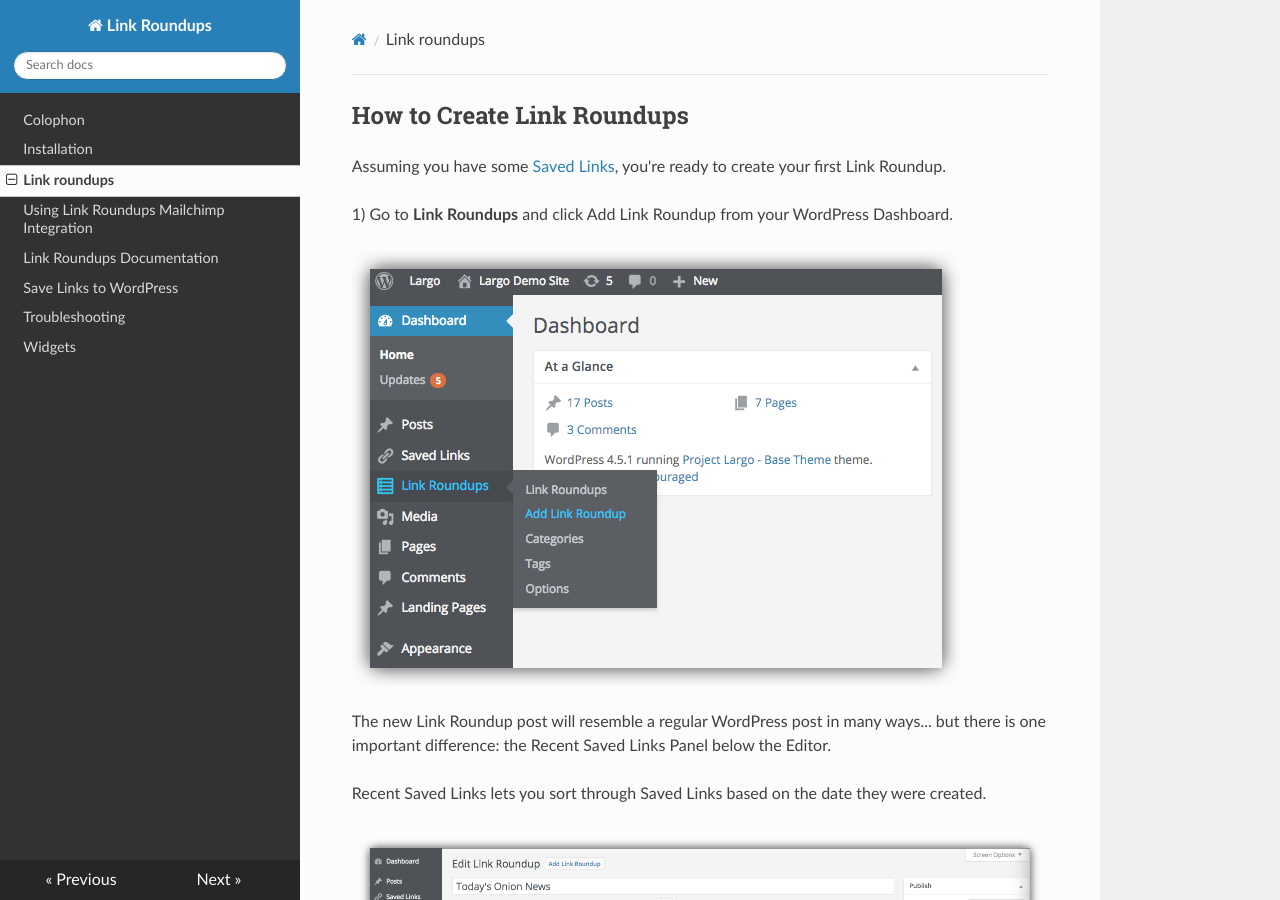
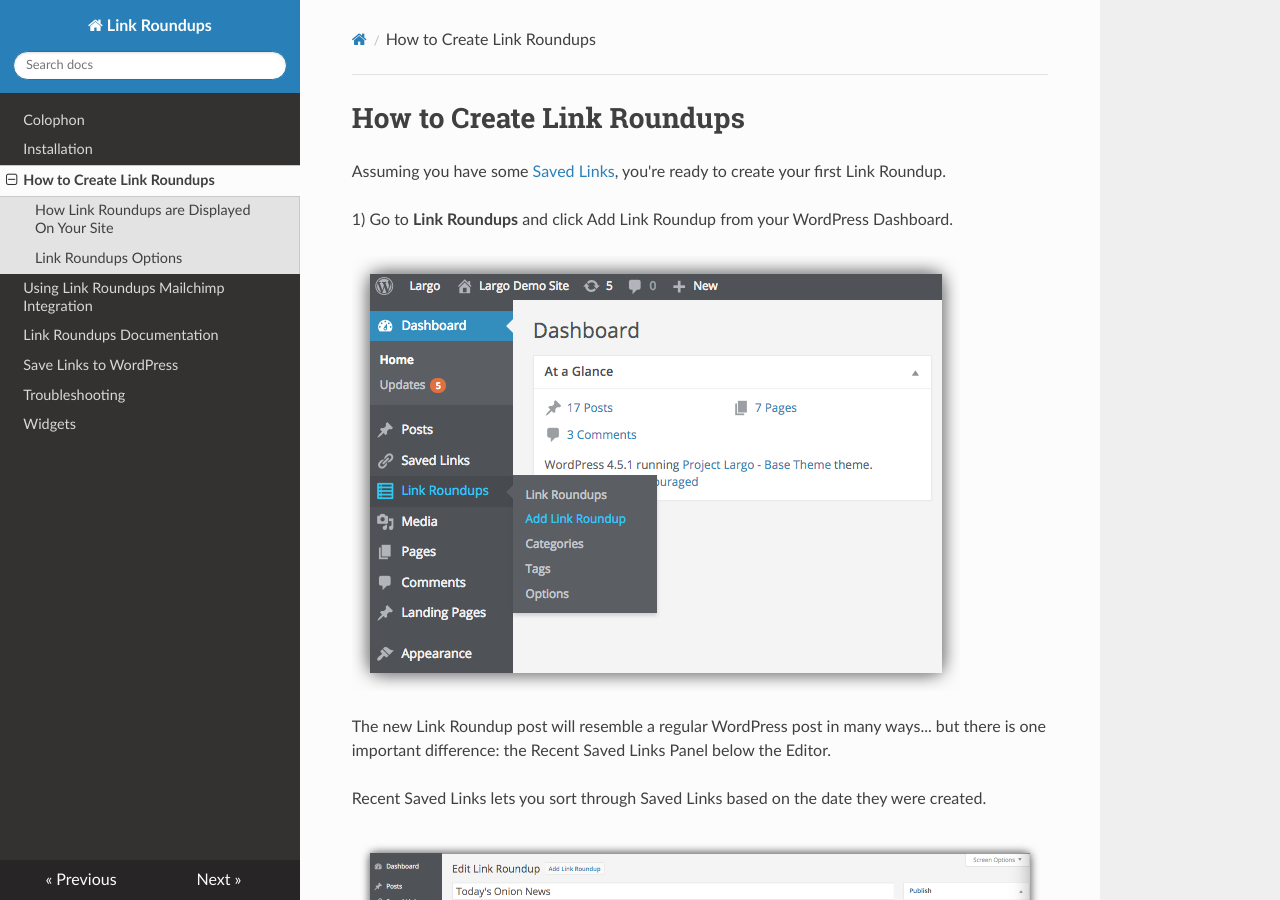
Before and after one commit to INN/link-roundups, an MkDocs documentation site: the page built from docs/link-roundups.md, in a window 1280 px wide and 900 px high. Built offline with MkDocs 1.6.1, drawn with Linux system fonts in a browser that asks for light colours; nearby versions of some CDN libraries.

Commit message:
change header level

```diff
--- a/docs/link-roundups.md
+++ b/docs/link-roundups.md
@@ -1,4 +1,4 @@
-## How to Create Link Roundups
+# How to Create Link Roundups
 
 Assuming you have some [Saved Links](/docs/saved-links.md), you're ready to create your first Link Roundup.
 
```
